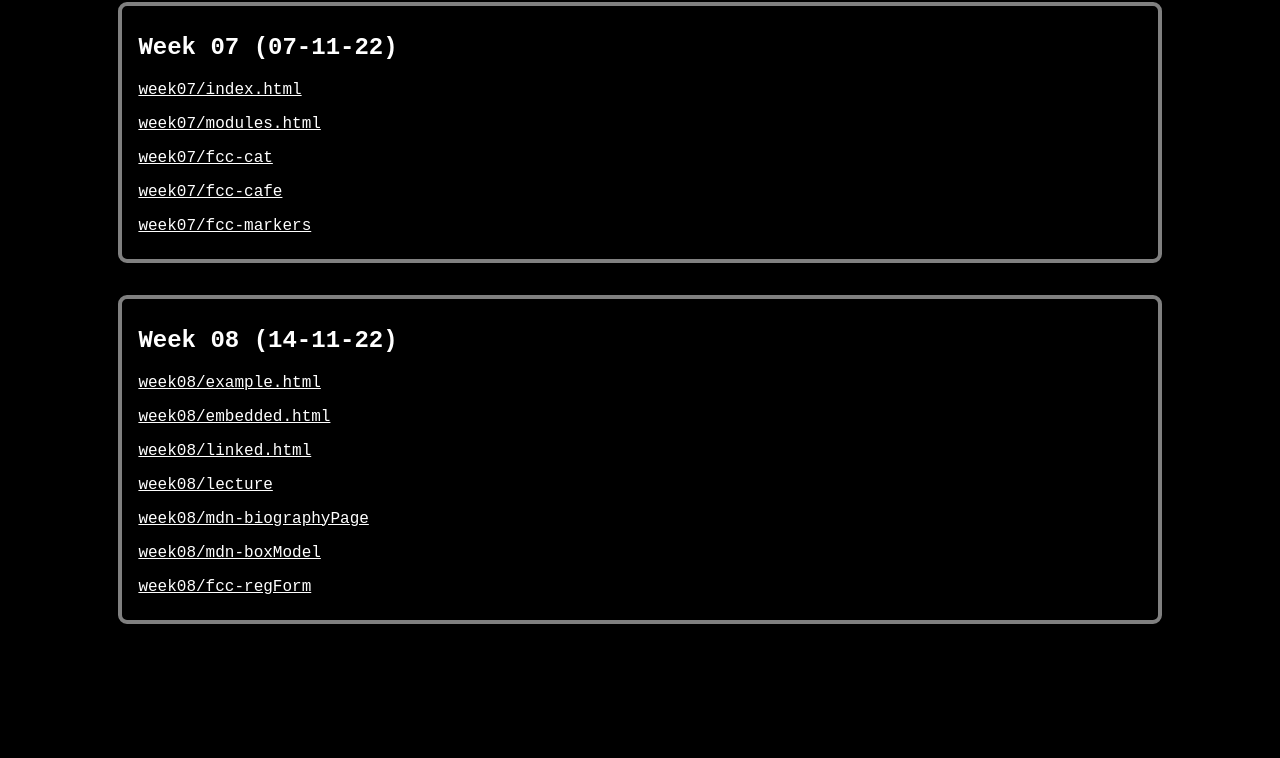
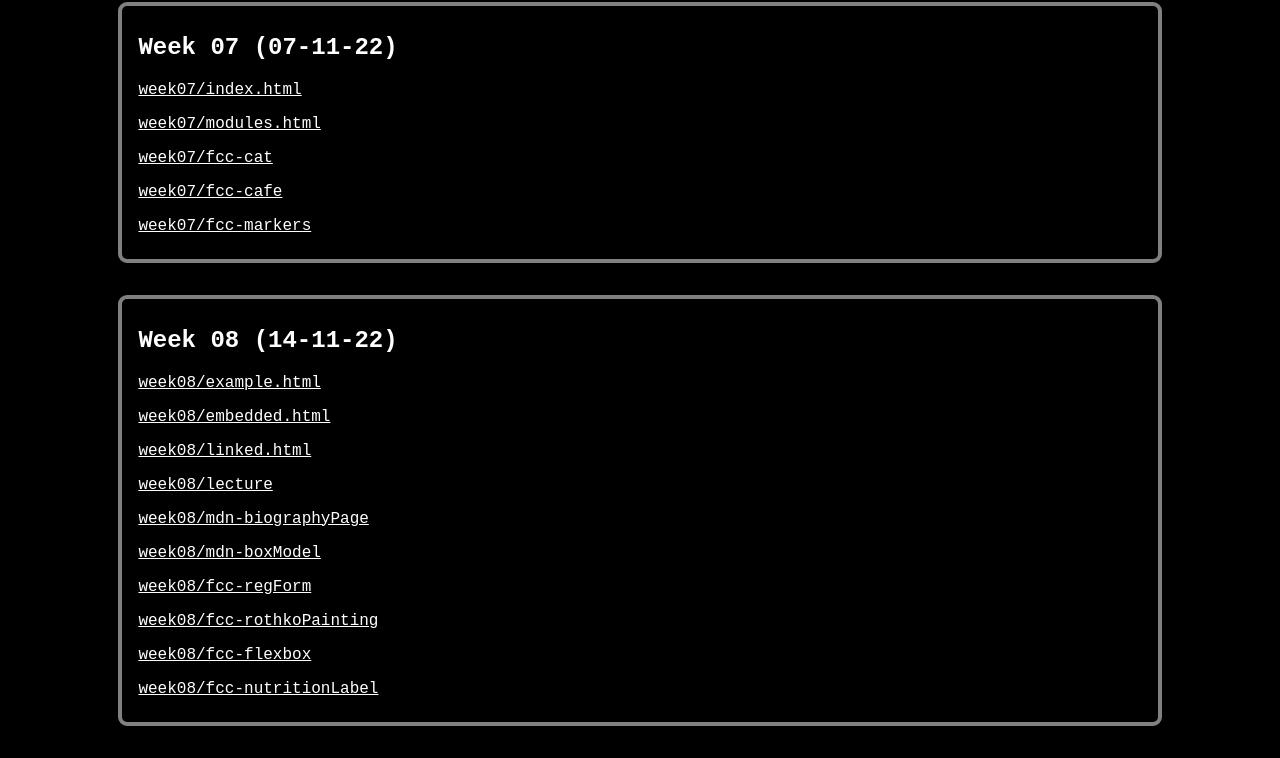
Before and after one commit to ThomasBoxall/uni-programming, a plain HTML site: page 01-FIRST-YEAR/M30220 (Core Computing Concepts)/index.html in a window 1280 px wide. Shown: the part 78-836 px from the top of the page. Before the commit the page ends 800 px from the top, so only its background shows below. Drawn offline with Linux system fonts and the light colour scheme.

Commit message:
update menu page duh

```diff
--- a/01-FIRST-YEAR/M30220 (Core Computing Concepts)/index.html
+++ b/01-FIRST-YEAR/M30220 (Core Computing Concepts)/index.html
@@ -44,6 +44,9 @@
         <p><a href="week08/mdn-biographyPage/" target="_blank">week08/mdn-biographyPage</a></p>
         <p><a href="week08/mdn-boxModel/" target="_blank">week08/mdn-boxModel</a></p>
         <p><a href="week08/fcc-regForm/" target="_blank">week08/fcc-regForm</a></p>
+        <p><a href="week08/fcc-rothkoPainting/" target="_blank">week08/fcc-rothkoPainting</a></p>
+        <p><a href="week08/fcc-flexbox/" target="_blank">week08/fcc-flexbox</a></p>
+        <p><a href="week08/fcc-nutritionLabel/" target="_blank">week08/fcc-nutritionLabel</a></p>
     </section>
 </body>
 </html>
```
